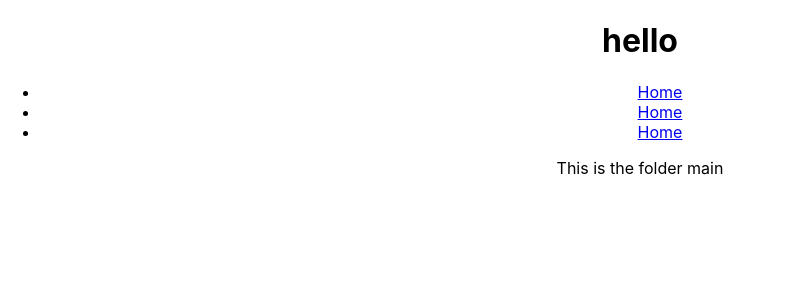
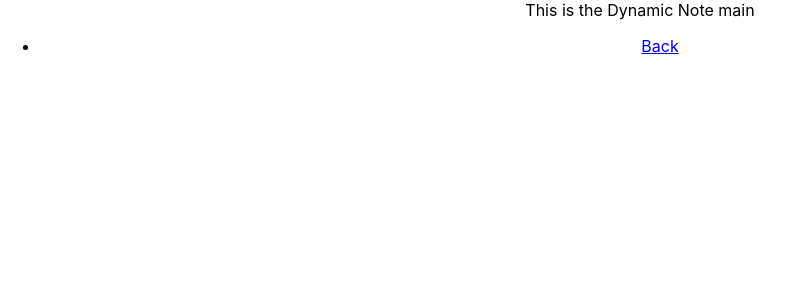
Before and after one commit to thinkful-ei-armadillo/michaelbr-ali-context, a React (Create React App) app in the folder noteful/: page /note/1 in a window 1280 px wide. Shown: the top 300 px of the page, without its empty margins (0-794 px from the left). Built offline with nearby package versions, Linux system fonts and the light colour scheme.

Commit message:
adding more routes

```diff
--- a/noteful/src/App.js
+++ b/noteful/src/App.js
@@ -1,9 +1,8 @@
 import React, { Component } from 'react';
-import { Route } from 'react-router-dom';
-import MainMain from './components/MainMain';
-import FolderMain from './components/FolderMain';
-import SideBarMain from './components/SideBarMain';
-import DynamicFolder from './components/DynamicFolder';
+import { Route, Switch } from 'react-router-dom';
+import Main from  './Main';
+import DynamicFold from './DynamicFold';
+import DynamicNote from './DynamicNote';
 import './App.css';
 
 
@@ -12,11 +11,9 @@ class App extends Component {
     return (
       <div className="App">
 
-
-        <Route path='/' component={MainMain} />
-        <Route path='/' component={SideBarMain} />
-        <Route path='/' component={FolderMain} />
-        <Route path='/folder/3' component={DynamicFolder} />
+          <Route exact path='/' component={Main} />
+          <Route path='/folder/:folder' component={DynamicFold} />
+          <Route path = '/note/:note' component={DynamicNote} />
 
       </div>
     );
--- /dev/null
+++ b/noteful/src/DynamicFold.js
@@ -0,0 +1,18 @@
+import React, { Component } from 'react';
+import {Route} from 'react-router-dom';
+import DynamicFolder from './components/DynamicFolder';
+import FolderSide from './components/DynamicFolder';
+
+class DynamicFold extends Component{
+
+  render(){
+    return(
+      <div>
+        <DynamicFolder />
+        <FolderSide />
+      </div>
+    );
+  }
+}
+
+export default DynamicFold;
--- /dev/null
+++ b/noteful/src/DynamicNote.js
@@ -0,0 +1,19 @@
+import React, { Component } from 'react';
+import {Route} from 'react-router-dom';
+import DynamicNotes from './components/DynamicNotes';
+import NoteSideBar from './components/NoteSideBar';
+
+
+class DynamicNote extends Component{
+
+  render(){
+    return(
+      <div>
+        <DynamicNotes />
+        <NoteSideBar />
+      </div>
+    );
+  }
+}
+
+export default DynamicNote;
--- /dev/null
+++ b/noteful/src/Main.js
@@ -0,0 +1,20 @@
+import React, { Component } from 'react';
+import MainMain from './components/MainMain';
+import FolderMain from './components/FolderMain';
+import SideBarMain from './components/SideBarMain';
+
+
+class Main extends Component{
+render(){
+  return(
+    <div>
+      <MainMain />
+      <FolderMain />
+      <SideBarMain />
+    </div>
+  );
+}
+
+}
+
+export default Main;
--- /dev/null
+++ b/noteful/src/components/DynamicNotes.js
@@ -0,0 +1,14 @@
+import React, { Component } from 'react';
+
+class DynamicNotes extends Component{
+
+  render(){
+    return(
+      <div>
+        This is the Dynamic Note main
+      </div>
+    );
+  }
+}
+
+export default DynamicNotes;
--- /dev/null
+++ b/noteful/src/components/NoteSideBar.js
@@ -0,0 +1,19 @@
+import React, { Component } from 'react';
+import { NavLink } from 'react-router-dom';
+
+class NoteSideBar extends Component{
+
+  render(){
+    return(
+      <div>
+       <ul>
+         <li>
+           <NavLink to="/note">Back</NavLink>
+         </li>
+       </ul>
+      </div>
+    );
+  }
+}
+
+export default NoteSideBar;
--- a/noteful/src/components/SideBarMain.js
+++ b/noteful/src/components/SideBarMain.js
@@ -11,7 +11,7 @@ class SideBarMain extends Component{
            <NavLink to="/">Home</NavLink>
          </li>
          <li>
-           <NavLink to="/">Home</NavLink>
+           <NavLink to="/folder/3">Folder</NavLink>
          </li>
          <li>
            <NavLink to="/">Home</NavLink>
```
Also changed, not shown: noteful/src/components/FolderSide.js (added, +19 -0 lines).
